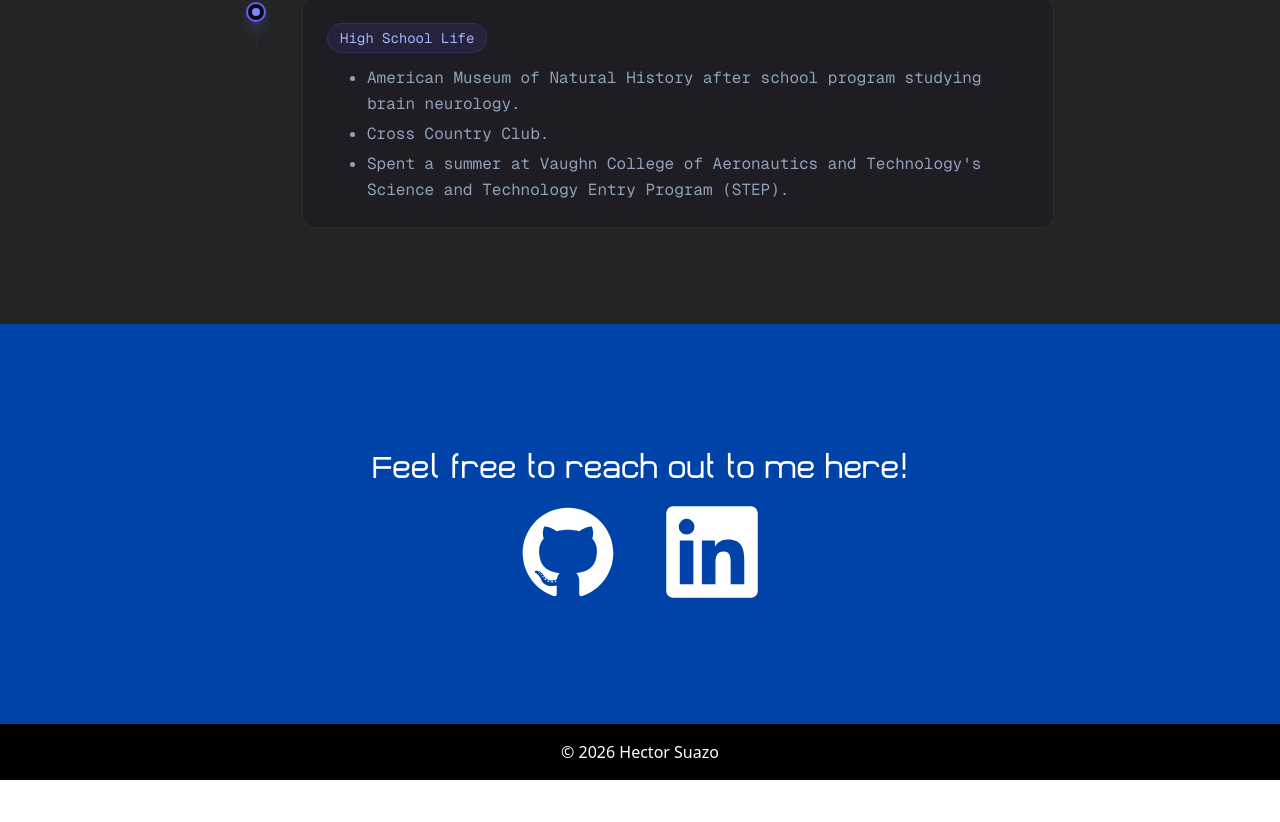
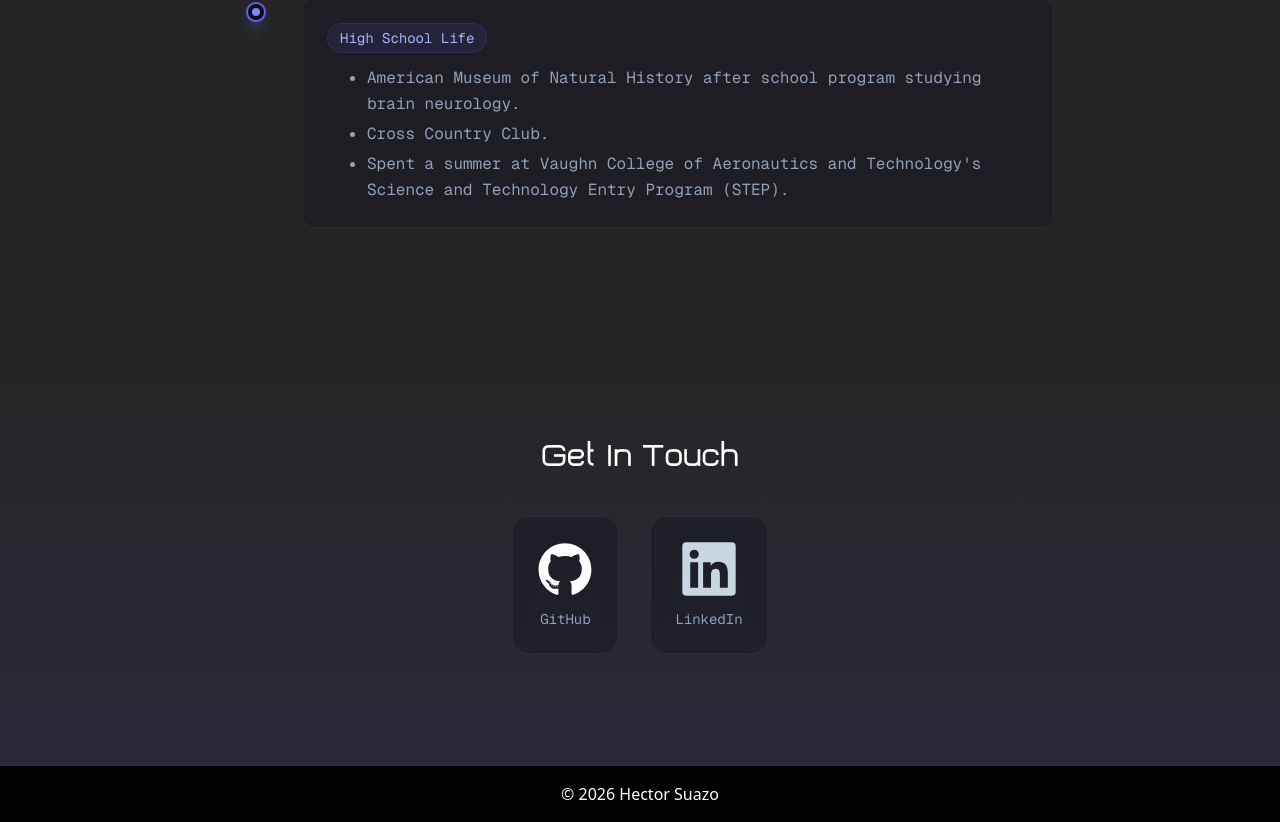
Before and after one commit to suzuhe481/portfolio-v3, a Next.js app: page / in a window 1280 px wide. Shown: the part 4852-5674 px from the top of the page. Before the commit the page ends 5632 px from the top, so only its background shows below. Built offline with nearby package versions, Linux system fonts and the light colour scheme.

Commit message:
feat: restyles the Contact section

```diff
--- a/src/components/_main/Contact/Contact.tsx
+++ b/src/components/_main/Contact/Contact.tsx
@@ -7,33 +7,58 @@ import { motion } from "motion/react";
 
 export const Contact = () => {
   return (
-    <div
-      id="contact"
-      className="flex flex-col gap-4 items-center justify-center bg-[#0043a8] h-full md:h-[50vh] py-12"
+    <section id="contact" className="relative py-20 md:py-28 bg-[#242424]">
+      {/* Background gradient accent */}
+      <div className="absolute inset-0 bg-gradient-to-b from-transparent via-indigo-500/5 to-indigo-500/10 pointer-events-none" />
+
+      <div className="relative z-10 max-w-2xl mx-auto px-4 text-center">
+        <motion.div
+          initial={{ opacity: 0, y: 20 }}
+          whileInView={{ opacity: 1, y: 0 }}
+          viewport={{ once: true }}
+          transition={{ duration: 0.5 }}
         >
-      <p className="text-xl md:text-4xl text-center px-4 text-white font-plagiata">
-        Feel free to reach out to me here!
+          <p className="text-xl md:text-4xl text-center px-4 text-white mb-10 font-plagiata">
+            Get In Touch
           </p>
-      <div className="flex justify-center gap-12">
+        </motion.div>
+
+        <motion.div
+          initial={{ opacity: 0, y: 20 }}
+          whileInView={{ opacity: 1, y: 0 }}
+          viewport={{ once: true }}
+          transition={{ duration: 0.5, delay: 0.2 }}
+          className="flex justify-center gap-6 md:gap-8"
+        >
           <motion.a
-          whileHover={{ y: -5, scale: 1.03 }}
-          whileTap={{ y: 5, scale: 1.03 }}
+            whileHover={{ y: -4, scale: 1.05 }}
+            whileTap={{ scale: 0.95 }}
             href="https://github.com/suzuhe481"
             target="_blank"
             rel="noopener noreferrer"
+            className="group flex flex-col items-center gap-3 p-4 md:p-6 rounded-2xl bg-[rgba(26,26,36,0.6)] backdrop-blur-sm border border-[rgba(148,163,184,0.1)] hover:border-[rgba(99,102,241,0.3)]"
           >
-          <GitHubIcon className="h-12 md:h-24 cursor-pointer" />
+            <GitHubIcon className="h-10 md:h-14 text-slate-300 group-hover:text-white transition-colors duration-300" />
+            <span className="font-geist-mono text-xs md:text-sm text-slate-400 group-hover:text-slate-300 transition-colors">
+              GitHub
+            </span>
           </motion.a>
+
           <motion.a
-          whileHover={{ y: -5, scale: 1.03 }}
-          whileTap={{ y: 5, scale: 1.03 }}
+            whileHover={{ y: -4, scale: 1.05 }}
+            whileTap={{ scale: 0.95 }}
             href="https://www.linkedin.com/in/hector-suazo/"
             target="_blank"
             rel="noopener noreferrer"
+            className="group flex flex-col items-center gap-3 p-4 md:p-6 rounded-2xl bg-[rgba(26,26,36,0.6)] backdrop-blur-sm border border-[rgba(148,163,184,0.1)] hover:border-[rgba(99,102,241,0.3)]"
           >
-          <LinkedInIcon className="h-12 md:h-24 text-white cursor-pointer" />
+            <LinkedInIcon className="h-10 md:h-14 text-slate-300 group-hover:text-[#0A66C2] transition-colors duration-300" />
+            <span className="font-geist-mono text-xs md:text-sm text-slate-400 group-hover:text-slate-300 transition-colors">
+              LinkedIn
+            </span>
           </motion.a>
+        </motion.div>
       </div>
-    </div>
+    </section>
   );
 };
```
Lines whose indentation alone changed are shown as unchanged.
